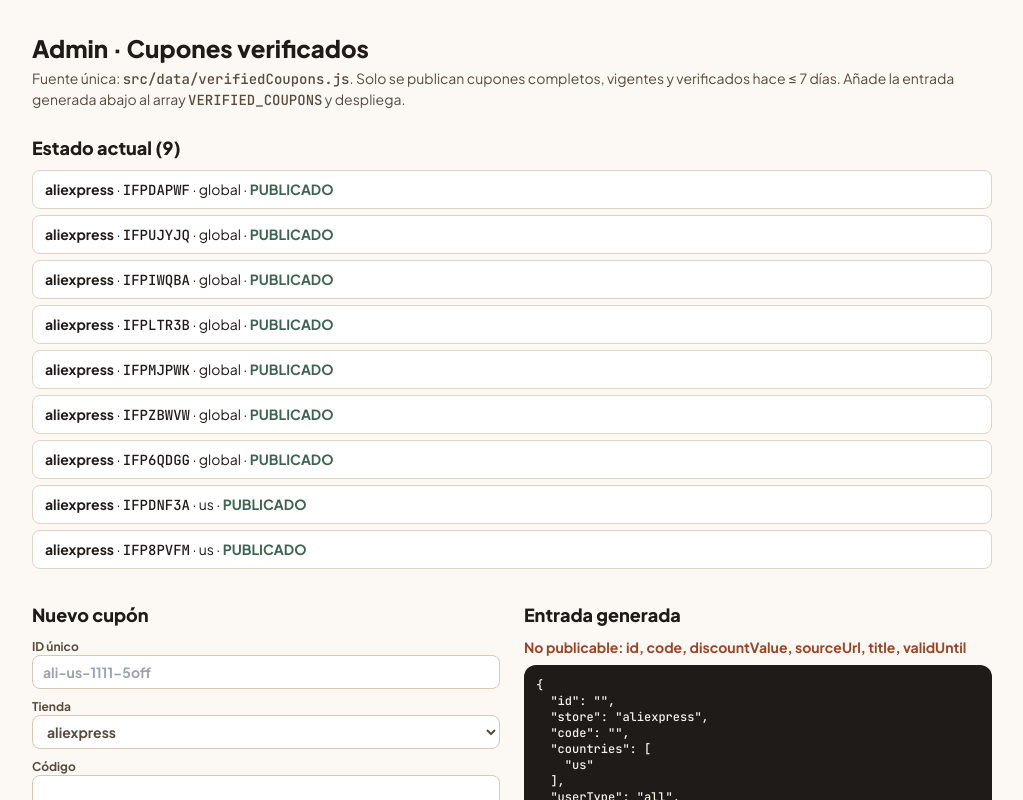
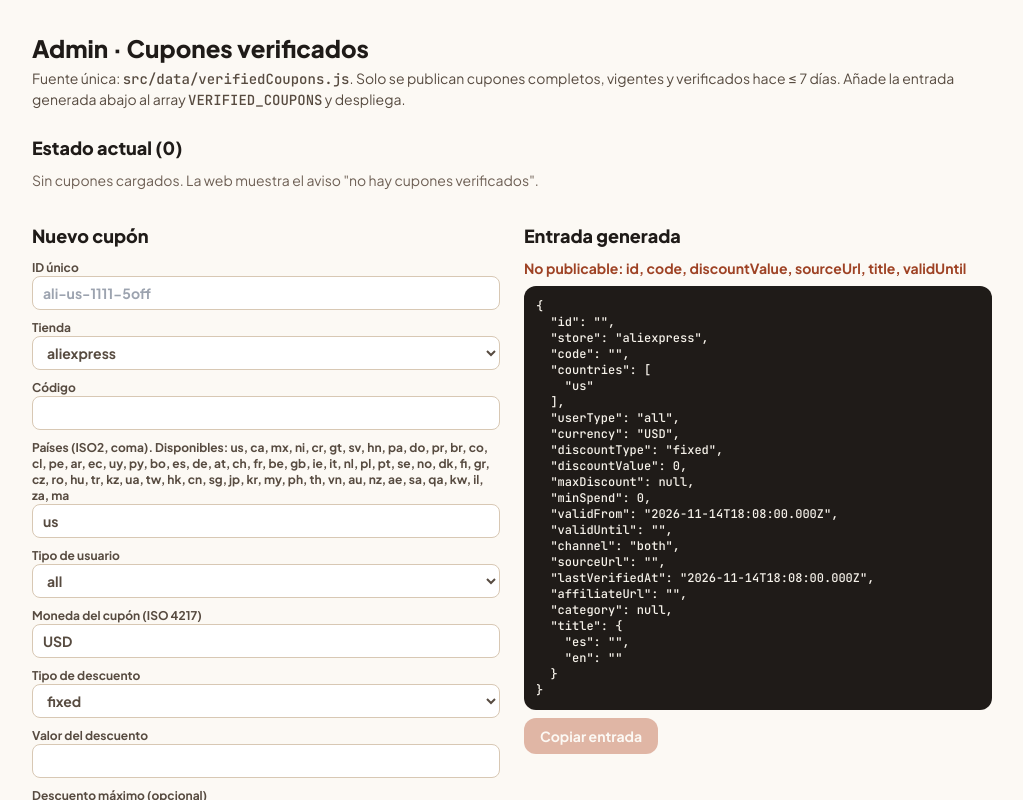
Before and after one commit to MeltyDeays/techcoupons-global, a React (Vite) app: page /admin in a window 1280 px wide. Shown: the top 800 px of the page, without its empty margins (128-1151 px from the left). Built offline with nearby package versions, Linux system fonts and the light colour scheme.

Commit message:
fix(coupons): purgar códigos hardcodeados y mantener catálogo editorial limpio para BD

```diff
--- a/src/data/verifiedCoupons.js
+++ b/src/data/verifiedCoupons.js
@@ -33,260 +33,7 @@
  *   notes: { es: '...', en: '...' }    // exclusiones / condiciones extra (opcional)
  * }
  */
-export const VERIFIED_COUPONS = [
-  {
-    id: 'ali-1111-3off-global',
-    store: 'aliexpress',
-    code: 'IFPDAPWF',
-    backupCode: 'IFPIJJXZ',
-    countries: ['global'],
-    userType: 'all',
-    currency: 'USD',
-    discountType: 'fixed',
-    discountValue: 3,
-    maxDiscount: null,
-    minSpend: 18,
-    validFrom: '2026-11-01T00:00:00Z',
-    validUntil: '2026-11-18T23:59:59Z',
-    channel: 'both',
-    sourceUrl: 'https://portals.aliexpress.com',
-    lastVerifiedAt: '2026-11-14T22:00:00Z',
-    affiliateUrl: 'https://s.click.aliexpress.com/e/_c3mBZjPN',
-    category: null,
-    title: {
-      es: '$3 de descuento en pedidos desde $18',
-      en: '$3 off orders over $18'
-    },
-    notes: {
-      es: 'Válido en compras globales de AliExpress durante la extensión de 11.11. Aplicable directamente en el carrito.',
-      en: 'Valid on global AliExpress orders during 11.11 sale extension. Apply at checkout.'
-    }
-  },
-  {
-    id: 'ali-1111-8off-global',
-    store: 'aliexpress',
-    code: 'IFPUJYJQ',
-    backupCode: 'IFPZC8QZ',
-    countries: ['global'],
-    userType: 'all',
-    currency: 'USD',
-    discountType: 'fixed',
-    discountValue: 8,
-    maxDiscount: null,
-    minSpend: 45,
-    validFrom: '2026-11-01T00:00:00Z',
-    validUntil: '2026-11-18T23:59:59Z',
-    channel: 'both',
-    sourceUrl: 'https://portals.aliexpress.com',
-    lastVerifiedAt: '2026-11-14T22:00:00Z',
-    affiliateUrl: 'https://s.click.aliexpress.com/e/_c3mBZjPN',
-    category: null,
-    title: {
-      es: '$8 de descuento en pedidos desde $45',
-      en: '$8 off orders over $45'
-    },
-    notes: {
-      es: 'Válido en toda la tienda para pedidos globales durante 11.11.',
-      en: 'Valid storewide on global orders during 11.11.'
-    }
-  },
-  {
-    id: 'ali-1111-13off-global',
-    store: 'aliexpress',
-    code: 'IFPIWQBA',
-    backupCode: 'IFPB9GEY',
-    countries: ['global'],
-    userType: 'all',
-    currency: 'USD',
-    discountType: 'fixed',
-    discountValue: 13,
-    maxDiscount: null,
-    minSpend: 79,
-    validFrom: '2026-11-01T00:00:00Z',
-    validUntil: '2026-11-18T23:59:59Z',
-    channel: 'both',
-    sourceUrl: 'https://portals.aliexpress.com',
-    lastVerifiedAt: '2026-11-14T22:00:00Z',
-    affiliateUrl: 'https://s.click.aliexpress.com/e/_c3mBZjPN',
-    category: null,
-    title: {
-      es: '$13 de descuento en pedidos desde $79',
-      en: '$13 off orders over $79'
-    },
-    notes: {
-      es: 'Aplicable directamente en el checkout sobre el importe de productos.',
-      en: 'Apply directly at checkout on eligible basket value.'
-    }
-  },
-  {
-    id: 'ali-1111-24off-global',
-    store: 'aliexpress',
-    code: 'IFPLTR3B',
-    backupCode: 'IFPTZNDK',
-    countries: ['global'],
-    userType: 'all',
-    currency: 'USD',
-    discountType: 'fixed',
-    discountValue: 24,
-    maxDiscount: null,
-    minSpend: 139,
-    validFrom: '2026-11-01T00:00:00Z',
-    validUntil: '2026-11-18T23:59:59Z',
-    channel: 'both',
-    sourceUrl: 'https://portals.aliexpress.com',
-    lastVerifiedAt: '2026-11-14T22:00:00Z',
-    affiliateUrl: 'https://s.click.aliexpress.com/e/_c3mBZjPN',
-    category: null,
-    title: {
-      es: '$24 de descuento en pedidos desde $139',
-      en: '$24 off orders over $139'
-    },
-    notes: {
-      es: 'Código oficial de escala 11.11 en pedidos medianos/grandes.',
-      en: 'Official 11.11 promo code for mid-to-large carts.'
-    }
-  },
-  {
-    id: 'ali-1111-40off-global',
-    store: 'aliexpress',
-    code: 'IFPMJPWK',
-    backupCode: 'IFPS0C1I',
-    countries: ['global'],
-    userType: 'all',
-    currency: 'USD',
-    discountType: 'fixed',
-    discountValue: 40,
-    maxDiscount: null,
-    minSpend: 229,
-    validFrom: '2026-11-01T00:00:00Z',
-    validUntil: '2026-11-18T23:59:59Z',
-    channel: 'both',
-    sourceUrl: 'https://portals.aliexpress.com',
-    lastVerifiedAt: '2026-11-14T22:00:00Z',
-    affiliateUrl: 'https://s.click.aliexpress.com/e/_c3mBZjPN',
-    category: null,
-    title: {
-      es: '$40 de descuento en pedidos desde $229',
-      en: '$40 off orders over $229'
-    },
-    notes: {
-      es: 'Descuento directo en electrónica, moda, hogar y gadgets.',
-      en: 'Direct discount on electronics, fashion, home and gadgets.'
-    }
-  },
-  {
-    id: 'ali-1111-60off-global',
-    store: 'aliexpress',
-    code: 'IFPZBWVW',
-    backupCode: 'IFPYOYNU',
-    countries: ['global'],
-    userType: 'all',
-    currency: 'USD',
-    discountType: 'fixed',
-    discountValue: 60,
-    maxDiscount: null,
-    minSpend: 349,
-    validFrom: '2026-11-01T00:00:00Z',
-    validUntil: '2026-11-18T23:59:59Z',
-    channel: 'both',
-    sourceUrl: 'https://portals.aliexpress.com',
-    lastVerifiedAt: '2026-11-14T22:00:00Z',
-    affiliateUrl: 'https://s.click.aliexpress.com/e/_c3mBZjPN',
-    category: null,
-    title: {
-      es: '$60 de descuento en pedidos desde $349',
-      en: '$60 off orders over $349'
-    },
-    notes: {
-      es: 'Ahorro masivo en compras grandes durante el festival 11.11.',
-      en: 'Major discount on high-tier carts during 11.11 festival.'
-    }
-  },
-  {
-    id: 'ali-1111-80off-global',
-    store: 'aliexpress',
-    code: 'IFP6QDGG',
-    backupCode: 'IFPIMHP5',
-    countries: ['global'],
-    userType: 'all',
-    currency: 'USD',
-    discountType: 'fixed',
-    discountValue: 80,
-    maxDiscount: null,
-    minSpend: 469,
-    validFrom: '2026-11-01T00:00:00Z',
-    validUntil: '2026-11-18T23:59:59Z',
-    channel: 'both',
-    sourceUrl: 'https://portals.aliexpress.com',
-    lastVerifiedAt: '2026-11-14T22:00:00Z',
-    affiliateUrl: 'https://s.click.aliexpress.com/e/_c3mBZjPN',
-    category: null,
-    title: {
-      es: '$80 de descuento en pedidos desde $469',
-      en: '$80 off orders over $469'
-    },
-    notes: {
-      es: 'Nivel superior de cupón para pedidos tecnológicos y de volumen.',
-      en: 'High-tier discount code for premium technology and bulk carts.'
-    }
-  },
-  {
-    id: 'ali-us-1111-20off',
-    store: 'aliexpress',
-    code: 'IFPDNF3A',
-    backupCode: 'IFPTCHSG',
-    countries: ['us'],
-    userType: 'all',
-    currency: 'USD',
-    discountType: 'fixed',
-    discountValue: 20,
-    maxDiscount: null,
-    minSpend: 99,
-    validFrom: '2026-11-01T00:00:00Z',
-    validUntil: '2026-11-18T23:59:59Z',
-    channel: 'both',
-    sourceUrl: 'https://portals.aliexpress.com',
-    lastVerifiedAt: '2026-11-14T22:00:00Z',
-    affiliateUrl: 'https://s.click.aliexpress.com/e/_c3mBZjPN',
-    category: null,
-    title: {
-      es: '$20 de descuento en pedidos desde $99 (EE. UU.)',
-      en: '$20 off orders over $99 (USA)'
-    },
-    notes: {
-      es: 'Exclusivo para envíos a Estados Unidos durante 11.11.',
-      en: 'Exclusive for shipments to United States during 11.11.'
-    }
-  },
-  {
-    id: 'ali-us-1111-40off',
-    store: 'aliexpress',
-    code: 'IFP8PVFM',
-    backupCode: 'IFPHJCIM',
-    countries: ['us'],
-    userType: 'all',
-    currency: 'USD',
-    discountType: 'fixed',
-    discountValue: 40,
-    maxDiscount: null,
-    minSpend: 199,
-    validFrom: '2026-11-01T00:00:00Z',
-    validUntil: '2026-11-18T23:59:59Z',
-    channel: 'both',
-    sourceUrl: 'https://portals.aliexpress.com',
-    lastVerifiedAt: '2026-11-14T22:00:00Z',
-    affiliateUrl: 'https://s.click.aliexpress.com/e/_c3mBZjPN',
-    category: null,
-    title: {
-      es: '$40 de descuento en pedidos desde $199 (EE. UU.)',
-      en: '$40 off orders over $199 (USA)'
-    },
-    notes: {
-      es: 'Exclusivo para pedidos con entrega en Estados Unidos.',
-      en: 'Exclusive for orders shipping to the United States.'
-    }
-  }
-];
+export const VERIFIED_COUPONS = [];
 
 export const MAX_VERIFIED_AGE_DAYS = 7;
 
```
